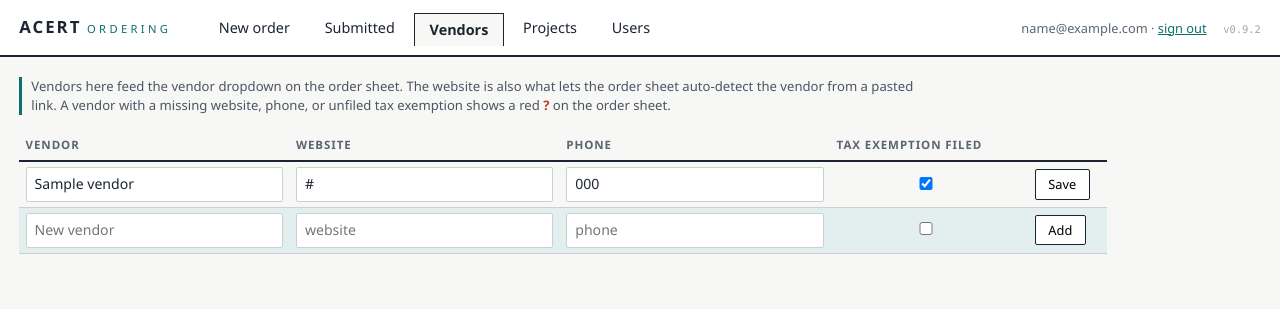
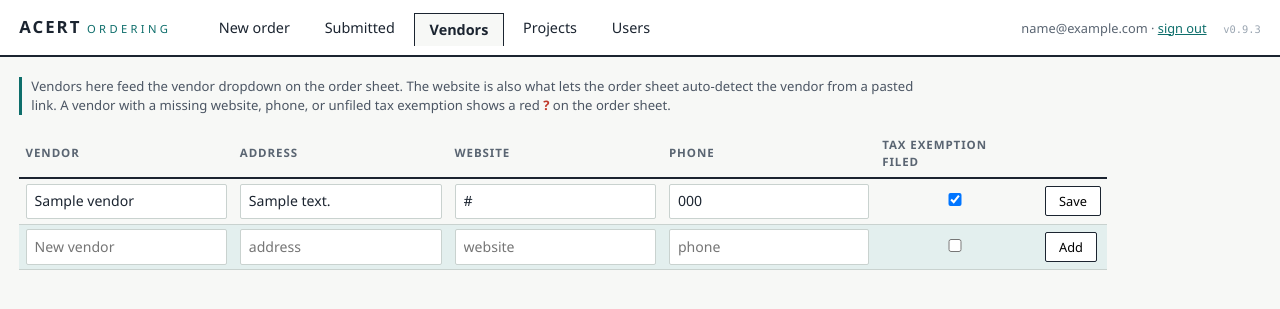
Before and after one commit to jmfrancklab/orderapp, a Flask app: page /vendors in a window 1280 px wide. Shown: the top 309 px of the page. Run offline with Flask 3, Linux system fonts and the light colour scheme; the visitor is signed in with stand-in values (Sample User, id 1); tables that the repository leaves empty hold one stand-in row (values such as "Sample post").

Commit message:
v0.9.3: fix address extraction, add vendors.address, fix auto-select
quotes.py:
- _CITY_STATE_ZIP_RE now accepts lowercase states ([A-Za-z]{2}) and
  optional period after state abbreviation; normalises state to uppercase
- extract_vendor_info handles single-line format ("123 Main St, City, ST ZIP")
  by checking if a street number appears before the city/state/zip match
  on the same line; name_search_from tracks which line to look above
- Returns new 'address' field (formatted multi-line string for DB storage)

app.py:
- vendors table gains address TEXT DEFAULT '' column; migration added
- vendors POST form, update_vendor, api_create_vendor, api_patch_vendor
  all pass address through
- __version__ bumped to 0.9.3

vendors.html: Address column added to table and new-vendor row

static/app.js:
- assignVendorToRow / addVendorOption use String(vendor.id) to avoid
  numeric-vs-string mismatch that silently prevents select from updating
- Popup display uses ext.address (single formatted string) instead of
  reconstructing city/state/zip separately
- create_new and update_db actions now include address in the request body

Co-Authored-By: Claude Sonnet 4.6 <noreply@anthropic.com>

```diff
--- a/app.py
+++ b/app.py
@@ -19,7 +19,7 @@ BASE_DIR = os.path.dirname(os.path.abspath(__file__))
 DB_PATH = os.path.join(BASE_DIR, "orders.db")
 
 # Increment this (major.minor.patch) whenever you deploy a meaningful change.
-__version__ = "0.9.2"
+__version__ = "0.9.3"
 
 app = Flask(__name__)
 # CHANGE THIS before deploying (any long random string):
@@ -58,6 +58,7 @@ def init_db():
     CREATE TABLE IF NOT EXISTS vendors (
         id INTEGER PRIMARY KEY,
         name TEXT NOT NULL UNIQUE,
+        address TEXT DEFAULT '',
         website TEXT DEFAULT '',
         phone TEXT DEFAULT '',
         tax_exempt_filed INTEGER NOT NULL DEFAULT 0
@@ -107,11 +108,15 @@ def init_db():
         note TEXT NOT NULL DEFAULT ''
     );
     """)
-    # Migration for existing databases: add table_name column if missing
-    try:
-        db.execute("ALTER TABLE order_history ADD COLUMN table_name TEXT NOT NULL DEFAULT 'orders'")
-    except Exception:
-        pass
+    # Migrations for existing databases
+    for stmt in [
+        "ALTER TABLE order_history ADD COLUMN table_name TEXT NOT NULL DEFAULT 'orders'",
+        "ALTER TABLE vendors ADD COLUMN address TEXT DEFAULT ''",
+    ]:
+        try:
+            db.execute(stmt)
+        except Exception:
+            pass
     db.commit()
     db.close()
 
@@ -331,9 +336,10 @@ def vendors():
         name = request.form.get("name", "").strip()
         if name:
             db.execute(
-                "INSERT OR IGNORE INTO vendors (name, website, phone, tax_exempt_filed) "
-                "VALUES (?,?,?,?)",
-                (name, request.form.get("website", "").strip(),
+                "INSERT OR IGNORE INTO vendors (name, address, website, phone, tax_exempt_filed) "
+                "VALUES (?,?,?,?,?)",
+                (name, request.form.get("address", "").strip(),
+                 request.form.get("website", "").strip(),
                  request.form.get("phone", "").strip(),
                  1 if request.form.get("tax_exempt_filed") else 0))
             db.commit()
@@ -346,8 +352,9 @@ def vendors():
 def update_vendor(vid):
     db = get_db()
     db.execute(
-        "UPDATE vendors SET name=?, website=?, phone=?, tax_exempt_filed=? WHERE id=?",
+        "UPDATE vendors SET name=?, address=?, website=?, phone=?, tax_exempt_filed=? WHERE id=?",
         (request.form.get("name", "").strip(),
+         request.form.get("address", "").strip(),
          request.form.get("website", "").strip(),
          request.form.get("phone", "").strip(),
          1 if request.form.get("tax_exempt_filed") else 0, vid))
@@ -411,8 +418,9 @@ def api_create_vendor():
         return jsonify(error="name required"), 400
     db = get_db()
     cur = db.execute(
-        "INSERT OR IGNORE INTO vendors (name, website, phone, tax_exempt_filed) VALUES (?,?,?,0)",
-        (name, data.get("website", "").strip(), data.get("phone", "").strip()))
+        "INSERT OR IGNORE INTO vendors (name, address, website, phone, tax_exempt_filed) VALUES (?,?,?,?,0)",
+        (name, data.get("address", "").strip(),
+         data.get("website", "").strip(), data.get("phone", "").strip()))
     db.commit()
     if cur.lastrowid:
         vid = cur.lastrowid
@@ -433,9 +441,11 @@ def api_patch_vendor(vid):
     if v is None:
         return jsonify(error="not found"), 404
     data = request.get_json(silent=True) or {}
-    phone = data.get("phone", v["phone"])
+    address = data.get("address", v["address"])
+    phone   = data.get("phone",   v["phone"])
     website = data.get("website", v["website"])
-    db.execute("UPDATE vendors SET phone=?, website=? WHERE id=?", (phone, website, vid))
+    db.execute("UPDATE vendors SET address=?, phone=?, website=? WHERE id=?",
+               (address, phone, website, vid))
     db.commit()
     return jsonify(ok=True)
 
--- a/quotes.py
+++ b/quotes.py
@@ -164,7 +164,7 @@ _STREET_RE = re.compile(
     re.I)
 
 _CITY_STATE_ZIP_RE = re.compile(
-    r"([A-Za-z][A-Za-z .]{1,28}),\s*([A-Z]{2})\s+(\d{5}(?:-\d{4})?)"
+    r"([A-Za-z][A-Za-z .]{1,28})\s*,\s*([A-Za-z]{2})\.?\s+(\d{5}(?:-\d{4})?)"
 )
 
 _PHONE_RE = re.compile(r"(\(?\d{3}\)?[\s.\-]\d{3}[\s.\-]\d{4})")
@@ -180,8 +180,9 @@ def extract_vendor_info(text):
     """Extract vendor name, address, phone, and website from PDF quote text.
 
     Searches for US address blocks (City, ST ZIP) and looks at nearby lines
-    for a street address and company name. Returns a dict with string fields,
-    or None if no address block is found.
+    for a street address and company name. Handles both multi-line letterheads
+    and single-line formats ("123 Main St, City, ST 12345"). Returns a dict
+    with string fields, or None if no address block is found.
     """
     all_lines = text.split('\n')
 
@@ -197,31 +198,50 @@ def extract_vendor_info(text):
     if csz_line_idx is None:
         return None
 
-    m_csz = _CITY_STATE_ZIP_RE.search(all_lines[csz_line_idx])
-    city = m_csz.group(1).strip()
-    state = m_csz.group(2)
+    csz_line = all_lines[csz_line_idx].strip()
+    m_csz = _CITY_STATE_ZIP_RE.search(csz_line)
+    city    = m_csz.group(1).strip()
+    state   = m_csz.group(2).upper()   # normalise to uppercase
     zipcode = m_csz.group(3)
 
-    # Search backward from city/state/zip line for street, then company name
-    street = name = None
-    for j in range(csz_line_idx - 1, max(csz_line_idx - 6, -1), -1):
-        line = all_lines[j].strip()
-        if not line:
-            continue
-        if _STREET_RE.search(line):
-            street = line
-            for k in range(j - 1, max(j - 5, -1), -1):
-                candidate = all_lines[k].strip()
-                if candidate and not _DATE_RE.search(candidate) and len(candidate) > 2:
-                    name = candidate
-                    break
+    # Determine street: either on the same line before the city/state/zip match,
+    # or on the line(s) immediately above.
+    street = None
+    name_search_from = csz_line_idx  # we'll look for name above this index
+
+    prefix = csz_line[:m_csz.start()].strip().rstrip(',').strip()
+    if prefix and _STREET_RE.search(prefix):
+        # Single-line case: "123 Main St, Portland, OR 97201"
+        street = prefix
+        name_search_from = csz_line_idx
+    else:
+        for j in range(csz_line_idx - 1, max(csz_line_idx - 6, -1), -1):
+            line = all_lines[j].strip()
+            if not line:
+                continue
+            if _STREET_RE.search(line):
+                street = line
+                name_search_from = j
+                break
+
+    # Company name: first non-blank, non-date line above the street (or city line)
+    name = None
+    for k in range(name_search_from - 1, max(name_search_from - 5, -1), -1):
+        candidate = all_lines[k].strip()
+        if candidate and not _DATE_RE.search(candidate) and len(candidate) > 2:
+            name = candidate
             break
 
+    # Build a single formatted address string for storage
+    addr_parts = []
+    if street:
+        addr_parts.append(street)
+    addr_parts.append(f"{city}, {state} {zipcode}")
+    address = "\n".join(addr_parts)
+
     # Phone from lines near the address block
-    nearby_start = max(0, csz_line_idx - 5)
-    nearby_end = min(len(all_lines), csz_line_idx + 8)
-    nearby_text = '\n'.join(all_lines[nearby_start:nearby_end])
-    pm = _PHONE_RE.search(nearby_text)
+    nearby = '\n'.join(all_lines[max(0, csz_line_idx - 5):csz_line_idx + 8])
+    pm = _PHONE_RE.search(nearby)
     phone = pm.group(1) if pm else None
 
     # Nearest non-generic domain to the address block
@@ -234,8 +254,8 @@ def extract_vendor_info(text):
             website = d
             break
 
-    return {"name": name, "street": street, "city": city,
-            "state": state, "zip": zipcode, "phone": phone, "website": website}
+    return {"name": name, "street": street, "city": city, "state": state,
+            "zip": zipcode, "address": address, "phone": phone, "website": website}
 
 
 def fuzzy_match_vendors(name, vendors, n=3, cutoff=0.45):
--- a/static/app.js
+++ b/static/app.js
@@ -88,11 +88,9 @@
     var ext = _popupExtracted;
     var infoLines = [];
     if (ext) {
-      if (ext.name)   infoLines.push(ext.name);
-      if (ext.street) infoLines.push(ext.street);
-      var csz = [ext.city, ext.state, ext.zip].filter(Boolean).join(', ');
-      if (csz)        infoLines.push(csz);
-      if (ext.phone)  infoLines.push('Phone: ' + ext.phone);
+      if (ext.name)    infoLines.push(ext.name);
+      if (ext.address) infoLines.push(ext.address);
+      if (ext.phone)   infoLines.push('Phone: ' + ext.phone);
       if (ext.website) infoLines.push('Web: ' + ext.website);
     }
     // Append any domain hints not already shown
@@ -198,7 +196,8 @@
     if ((action === 'use_db' || action === 'update_db') && candidate) {
       if (action === 'update_db') {
         var patch = {};
-        if (ext && ext.phone) patch.phone = ext.phone;
+        if (ext && ext.address) patch.address = ext.address;
+        if (ext && ext.phone)   patch.phone   = ext.phone;
         if (ext && ext.website) patch.website = ext.website;
         if (Object.keys(patch).length > 0) {
           post('/api/vendors/' + candidate.id + '/patch', 'PATCH', patch, null);
@@ -211,7 +210,8 @@
       var newName = (ext && ext.name) || (_popupHintDomains.length > 0 ? _popupHintDomains[0] : null);
       if (!newName) return;
       var body = { name: newName };
-      if (ext && ext.phone) body.phone = ext.phone;
+      if (ext && ext.address) body.address = ext.address;
+      if (ext && ext.phone)   body.phone   = ext.phone;
       var website = (ext && ext.website) || (_popupHintDomains.length > 0 ? _popupHintDomains[0] : null);
       if (website) body.website = website;
       post('/api/vendors', 'POST', body, function (data) {
@@ -226,15 +226,16 @@
 
   function assignVendorToRow(row, vendor) {
     if (!row) return;
+    var vid = String(vendor.id);
     var select = row.querySelector('.vendor-select');
     if (select) {
-      if (!select.querySelector('option[value="' + vendor.id + '"]')) {
+      if (!select.querySelector('option[value="' + vid + '"]')) {
         var opt = document.createElement('option');
-        opt.value = vendor.id; opt.textContent = vendor.name;
+        opt.value = vid; opt.textContent = vendor.name;
         if (vendor.incomplete) opt.dataset.incomplete = '1';
         select.appendChild(opt);
       }
-      select.value = vendor.id;
+      select.value = vid;
       updateFlag(select);
     }
     post('/api/orders/' + row.dataset.id, 'POST', { vendor_id: vendor.id }, null);
@@ -242,10 +243,11 @@
   }
 
   function addVendorOption(vendor) {
+    var vid = String(vendor.id);
     document.querySelectorAll('.vendor-select').forEach(function (sel) {
-      if (!sel.querySelector('option[value="' + vendor.id + '"]')) {
+      if (!sel.querySelector('option[value="' + vid + '"]')) {
         var opt = document.createElement('option');
-        opt.value = vendor.id; opt.textContent = vendor.name;
+        opt.value = vid; opt.textContent = vendor.name;
         if (vendor.incomplete) opt.dataset.incomplete = '1';
         sel.appendChild(opt);
       }
--- a/templates/vendors.html
+++ b/templates/vendors.html
@@ -14,12 +14,13 @@ link. A vendor with a missing website, phone, or unfiled tax exemption shows a r
 
 <div class="table-wrap">
 <table class="ref-table">
-  <thead><tr><th>Vendor</th><th>Website</th><th>Phone</th>
+  <thead><tr><th>Vendor</th><th>Address</th><th>Website</th><th>Phone</th>
     <th>Tax exemption filed</th><th></th><th></th></tr></thead>
   <tbody>
     {% for v in vendors %}
     <tr>
       <td><input form="v{{ v.id }}" name="name" value="{{ v.name }}" required></td>
+      <td><input form="v{{ v.id }}" name="address" value="{{ v.address }}" placeholder="123 Main St, City, ST 00000"></td>
       <td><input form="v{{ v.id }}" name="website" value="{{ v.website }}" placeholder="digikey.com"></td>
       <td><input form="v{{ v.id }}" name="phone" value="{{ v.phone }}" placeholder="(800) …"></td>
       <td class="center"><input form="v{{ v.id }}" type="checkbox" name="tax_exempt_filed"
@@ -30,6 +31,7 @@ link. A vendor with a missing website, phone, or unfiled tax exemption shows a r
     {% endfor %}
     <tr class="new-row">
       <td><input form="vnew" name="name" placeholder="New vendor" required></td>
+      <td><input form="vnew" name="address" placeholder="address"></td>
       <td><input form="vnew" name="website" placeholder="website"></td>
       <td><input form="vnew" name="phone" placeholder="phone"></td>
       <td class="center"><input form="vnew" type="checkbox" name="tax_exempt_filed"></td>
```
